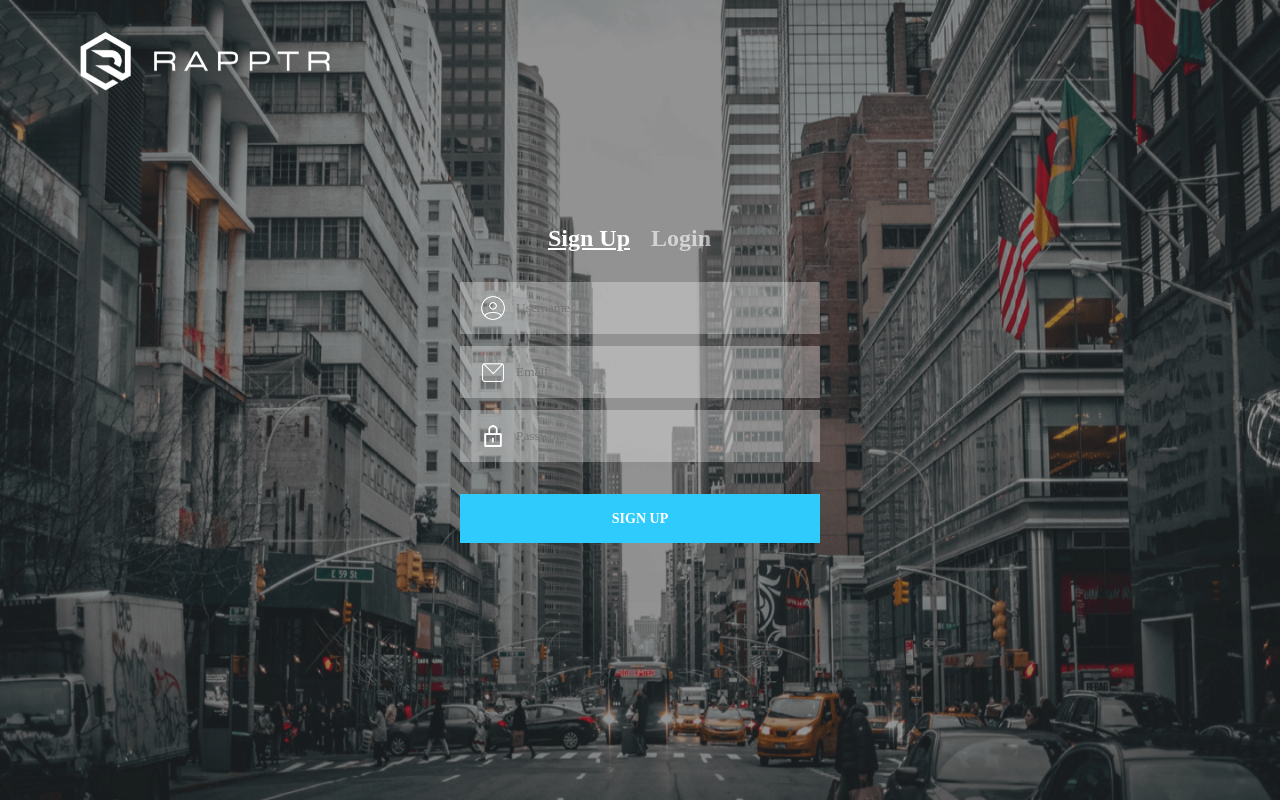
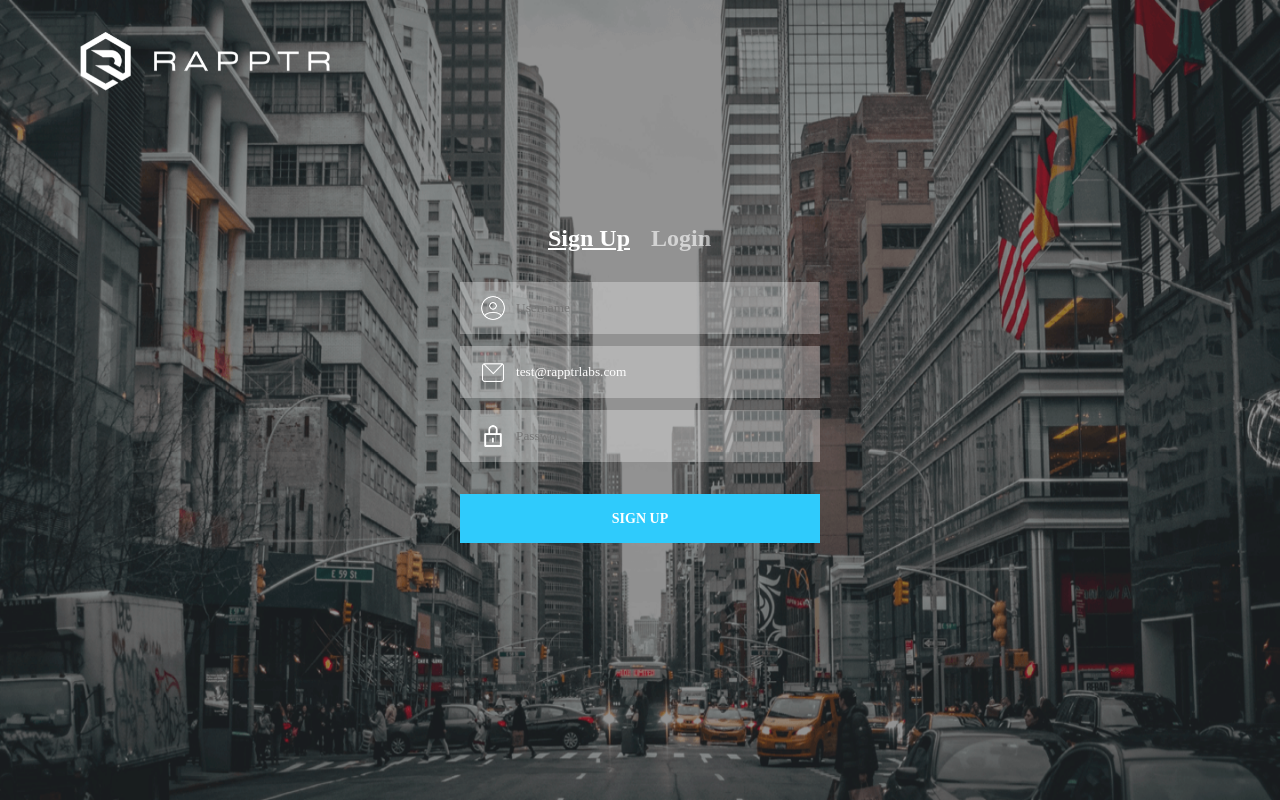
Before and after one commit to malewis5/rapptr, a React (Create React App) app: page /login in a window 1280 px wide. Built offline with nearby package versions, Linux system fonts and the light colour scheme.

Commit message:
added state and funcitonality

```diff
--- a/src/components/atoms/Button/Button.js
+++ b/src/components/atoms/Button/Button.js
@@ -1,5 +1,9 @@
 import "./Button.css";
 
 export const Button = (props) => {
-  return <div className="button">{props.action}</div>;
+  return (
+    <div className="button" onClick={props.onClick}>
+      {props.action}
+    </div>
+  );
 };
--- a/src/components/atoms/Field/Field.js
+++ b/src/components/atoms/Field/Field.js
@@ -1,5 +1,12 @@
 import "./Field.css";
 
 export const Field = (props) => {
-  return <input type={props.type} placeholder={props.placeholder} />;
+  return (
+    <input
+      type={props.type}
+      placeholder={props.placeholder}
+      value={props.value}
+      onChange={props.onChange}
+    />
+  );
 };
--- a/src/components/molecules/LoginForm/LoginForm.js
+++ b/src/components/molecules/LoginForm/LoginForm.js
@@ -13,6 +13,12 @@ import { Button } from "../../atoms/Button/Button";
 
 export const LoginForm = () => {
   const [newUser, setNewUser] = useState(true);
+  const [email, setEmail] = useState("test@rapptrlabs.com");
+  const [username, setUsername] = useState("");
+  const [password, setPassword] = useState("");
+
+  const handleClick = () => {};
+
   return (
     <div className="Login-form">
       <img className="bg" src={background} alt="background" />
@@ -34,18 +40,33 @@ export const LoginForm = () => {
       {newUser ? (
         <div className="input-container">
           <img src={ic_username} alt="username icon" />
-          <Field type="text" placeholder="Username" />
+          <Field
+            type="text"
+            placeholder="Username"
+            value={username}
+            onChange={(e) => setUsername(e.target.value)}
+          />
         </div>
       ) : null}
       <div className="input-container">
         <img src={ic_email} alt="email icon" />
-        <Field type="text" placeholder="Email" />
+        <Field
+          type="text"
+          placeholder="Email"
+          value={email}
+          onChange={(e) => setEmail(e.target.value)}
+        />
       </div>
       <div className="input-container">
         <img src={ic_password} alt="password icon" />
-        <Field type="text" placeholder="Password" />
+        <Field
+          type="text"
+          placeholder="Password"
+          value={password}
+          onChange={(e) => setPassword(e.target.value)}
+        />
       </div>
-      <Button action={newUser ? "SIGN UP" : "LOGIN"} />{" "}
+      <Button action={newUser ? "SIGN UP" : "LOGIN"} onClick={handleClick} />{" "}
     </div>
   );
 };
--- a/src/components/pages/Login/Login.js
+++ b/src/components/pages/Login/Login.js
@@ -1,4 +1,5 @@
 import "./Login.css";
+import { Link } from "react-router-dom";
 
 // Assets
 import logo from "../../../assets/logo.png";
@@ -9,7 +10,9 @@ import { LoginForm } from "../../molecules/LoginForm/LoginForm";
 export const Login = () => {
   return (
     <div className="Login">
-      <img className="Login-logo" src={logo} alt="Rapptr Logo" />
+      <Link to="/">
+        <img className="Login-logo" src={logo} alt="Rapptr Logo" />
+      </Link>
       <LoginForm />
     </div>
   );
```
